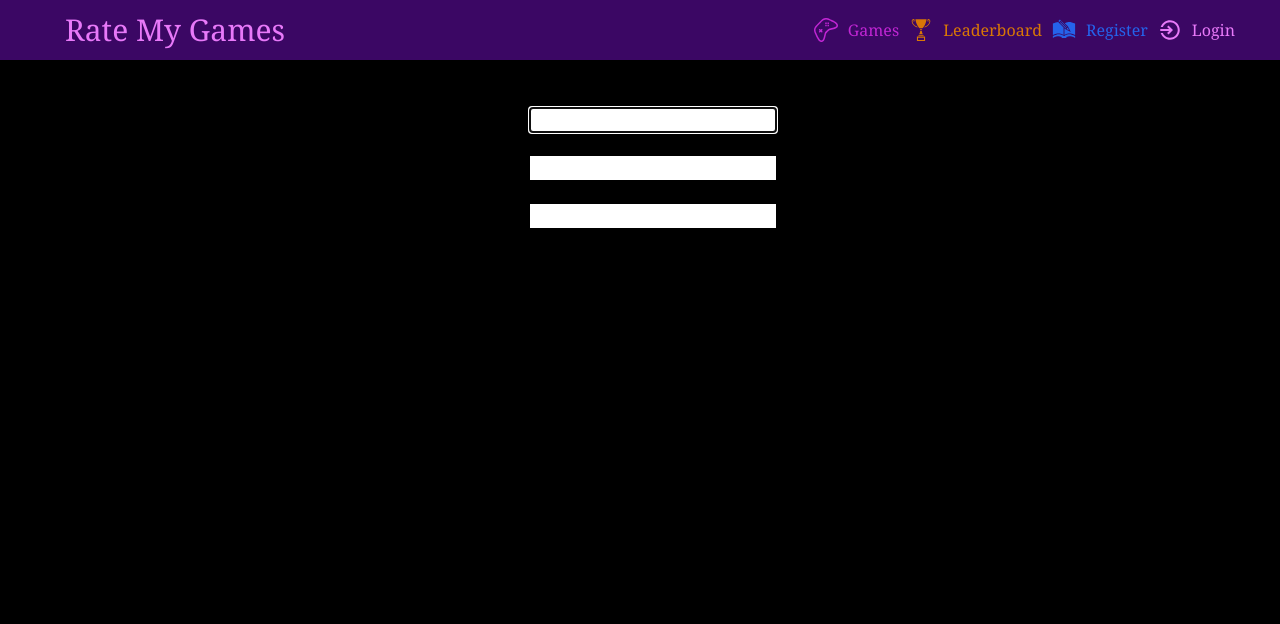
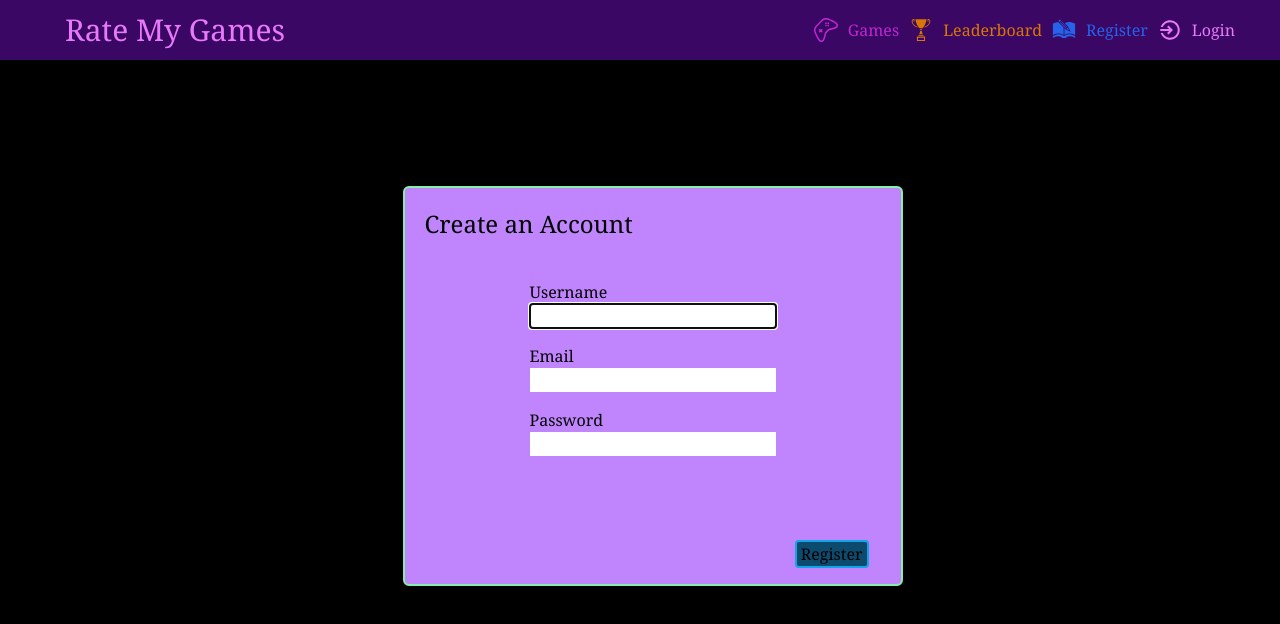
Before and after one commit to FancyStrittholt/Rate-My-Games, a React (Vite) app in the folder client/: page /register in a window 1280 px wide. Shown: the top 624 px of the page. Built offline with nearby package versions, Linux system fonts and the light colour scheme.

Commit message:
More css

```diff
--- a/client/src/components/Games/Games.jsx
+++ b/client/src/components/Games/Games.jsx
@@ -97,14 +97,14 @@ export default function Games() {
 
   return (
     <>
-      <div className='pl-2'>
+      <div className='pl-10'>
         <div className={styles["search-container"]}>
           <input
             type="text"
             onChange={(event) => setSearch(event.target.value)}
-          ></input>
+            ></input>
           <span className="material-icons">search</span>
-          <label>Search by Name, Developer or Publisher</label>
+            <label>Search by Name, Developer or Publisher</label>
         </div>
       </div>
       <div>
--- a/client/src/components/Register/Register.jsx
+++ b/client/src/components/Register/Register.jsx
@@ -1,21 +1,20 @@
-import {useEffect, useState} from 'react';
-import {useRegisterMutation} from '../../../api/gamesApi';
-import {useNavigate} from 'react-router-dom';
-import {useDispatch} from 'react-redux';
-import styles from './Register.module.css';
-import {updateUser} from '../../app/slice';
+import { useEffect, useState } from "react";
+import { useRegisterMutation } from "../../../api/gamesApi";
+import { useNavigate } from "react-router-dom";
+import { useDispatch } from "react-redux";
+import { updateUser } from "../../app/slice";
 
 export default function Register() {
   const VALID_EMAIL =
     /^(([^<>()[\]\\.,;:\s@"]+(\.[^<>()[\]\\.,;:\s@"]+)*)|.(".+"))@((\[[0-9]{1,3}\.[0-9]{1,3}\.[0-9]{1,3}\.[0-9]{1,3}\])|(([a-zA-Z\-0-9]+\.)+[a-zA-Z]{2,}))$/;
   const VALID_PASSWORD = /^[A-z0-9!@#$%]{4,12}$/;
 
-    const [register, {isLoading, isSuccess, error}] = useRegisterMutation();
+  const [register, { isLoading, isSuccess, error }] = useRegisterMutation();
 
-    const [username, setUsername] = useState('');
-    const [email, setEmail] = useState('');
+  const [username, setUsername] = useState("");
+  const [email, setEmail] = useState("");
   const [validEmail, setValidEmail] = useState(false);
-    const [password, setPassword] = useState('');
+  const [password, setPassword] = useState("");
   const [validPassword, setValidPassword] = useState(false);
   const [errors, setErrors] = useState({});
 
@@ -32,11 +31,12 @@ export default function Register() {
 
   useEffect(() => {
     if (isSuccess) {
-            navigate('/');
+      navigate("/");
     }
   }, [isSuccess, navigate]);
 
-    const canSave = username.length > 2 && validEmail && validPassword && !isLoading;
+  const canSave =
+    username.length > 2 && validEmail && validPassword && !isLoading;
 
   const onRegister = async (event) => {
     event.preventDefault();
@@ -44,15 +44,15 @@ export default function Register() {
     const errors = {};
 
     if (!validEmail) {
-            errors.email = 'Invalid Email';
+      errors.email = "Invalid Email";
     }
 
     if (!validPassword) {
-            errors.password = 'Invalid Password';
+      errors.password = "Invalid Password";
     }
 
     if (username.length < 2) {
-            errors.firstName = 'Invalid First Name';
+      errors.firstName = "Invalid First Name";
     }
 
     if (Object.keys(errors).length > 0) {
@@ -61,61 +61,68 @@ export default function Register() {
     }
 
     if (canSave) {
-            const response = await register({username, email, password});
+      const response = await register({ username, email, password });
       console.log(response);
       dispatch(updateUser(response.data));
     }
   };
 
   return (
-        <div className={styles['register-container']}>
-            <div className='register-card'>
-                <h2>Register Now</h2>
-                <form onSubmit={onRegister}>
+    <div className="flex justify-center items-center mt-[10%]">
+      <div className="bg-purple-400 w-[500px] h-[400px] border-2 border-green-300 rounded-md">
+        <h3 className="text-2xl p-5">Create an Account</h3>
+
+        <form
+          className="p-5 flex flex-col justify-center items-center relative pb-28 gap-4"
+          onSubmit={onRegister}
+        >
+          <div>
             <label>Username</label>
             <br />
             <input
               autoFocus
-                        type='text'
-                        name='username'
-                        autoComplete='off'
+              type="text"
+              name="username"
+              autoComplete="off"
               onChange={(event) => setUsername(event.target.value)}
             />
-                    <br />
+          </div>
+          <div>
             <label>Email</label>
             <br />
             <input
-                        type='text'
-                        name='email'
-                        autoComplete='off'
+              type="text"
+              name="email"
+              autoComplete="off"
               onChange={(event) => setEmail(event.target.value)}
             />
-
-                    <br />
+          </div>
+          <div>
             <label>Password</label>
             <br />
             <input
-                        type='text'
-                        name='password'
-                        autoComplete='off'
+              type="text"
+              name="password"
+              autoComplete="off"
               onChange={(event) => setPassword(event.target.value)}
             />
-                    <br />
-                    <br />
+          </div>
+          <div className="absolute bottom-0 right-0 pr-8">
             <button
-                        className='register-button'
-                        type='submit'
-                        value='Send Request'
+              className="border-solid border-2 border-sky-500 bg-sky-900 pl-1 pr-1 rounded hover:bg-sky-800"
+              type="submit"
+              value="Send Request"
               onClick={(event) => register(event)}
             >
               Register
             </button>
+          </div>
         </form>
-                {error?.data && <p className='error'>{error?.data}</p>}
-                {errors.firstName ? <p className='error'>{errors.firstName}</p> : null}
-                {errors.lastName ? <p className='error'>{errors.lastName}</p> : null}
-                {errors.email ? <p className='error'>{errors.email}</p> : null}
-                {errors.password ? <p className='error'>{errors.password}</p> : null}
+        {error?.data && <p className="error">{error?.data}</p>}
+        {errors.firstName ? <p className="error">{errors.firstName}</p> : null}
+        {errors.lastName ? <p className="error">{errors.lastName}</p> : null}
+        {errors.email ? <p className="error">{errors.email}</p> : null}
+        {errors.password ? <p className="error">{errors.password}</p> : null}
       </div>
     </div>
   );
--- a/client/src/components/Register/Register.module.css
+++ /dev/null
@@ -1,4 +0,0 @@
-.register-container {
-  display: flex;
-  justify-content: center;
-}
--- a/client/src/components/SingleGame/SingleGame.jsx
+++ b/client/src/components/SingleGame/SingleGame.jsx
@@ -1,15 +1,16 @@
-import {useDispatch, useSelector} from 'react-redux';
-import {useGetSingleGameQuery} from '../../../api/gamesApi';
-import {useNavigate, useParams} from 'react-router-dom';
+import { useDispatch, useSelector } from "react-redux";
+import { useGetSingleGameQuery } from "../../../api/gamesApi";
+import { useNavigate, useParams } from "react-router-dom";
+import styles from "./SingleGame.module.css";
 
 export default function SingleGame() {
   const dispatch = useDispatch();
   const token = useSelector((it) => it.state.token);
   const navigate = useNavigate();
 
-    const {gameId} = useParams();
+  const { gameId } = useParams();
 
-    const {data = {}, error, isLoading} = useGetSingleGameQuery(gameId);
+  const { data = {}, error, isLoading } = useGetSingleGameQuery(gameId);
 
   if (isLoading) {
     return <div>Loading...</div>;
@@ -23,22 +24,30 @@ export default function SingleGame() {
 
   return (
     <>
-            <div className='game'>
-                <div className='game-info' key={data.id}>
-                    <div>
-                        <h2> {data.name} </h2>
+      <div className="flex justify-center items-center mt-10">
+        <div
+          className="w-[500px] border-2 border-fuchsia-500 rounded-md bg-purple-800 p-[15px] text-cyan-200 flex flex-col justify-between px-[10px] pt-[10px] gap-5"
+          key={data.id}
+        >
+          <h2 className="text-cyan-500 text-2xl"> {data.name} </h2>
           <img
-                        width={320}
-                        height={200}
-                        src={new URL(`../../assets/images/${data.image}`, import.meta.url).href}
+            width={500}
+            className='h-[300px]'
+            src={
+              new URL(`../../assets/images/${data.image}`, import.meta.url).href
+            }
           ></img>
           <p>Developer: {data.developer} </p>
           <p>Publisher: {data.publisher}</p>
-                        <p>Get Game Now: <a rel="noreferrer" href={data.link} target="_blank">{data.link}</a></p>
-                    <div className='game-description'>
-                        <p className='paragraph'> {data.description} </p>
+          <div>
+            <p> {data.description} </p>
           </div>
-                    </div>
+          <p>
+            Get Game Now:{" "}
+            <a rel="noreferrer" href={data.link} target="_blank">
+              {data.link}
+            </a>
+          </p>
         </div>
       </div>
     </>
```
Also changed, not shown: client/src/components/Login/Login.jsx (+41 -27 lines), client/src/components/Login/Login.module.css (deleted). Lines whose indentation alone changed are shown as unchanged.
